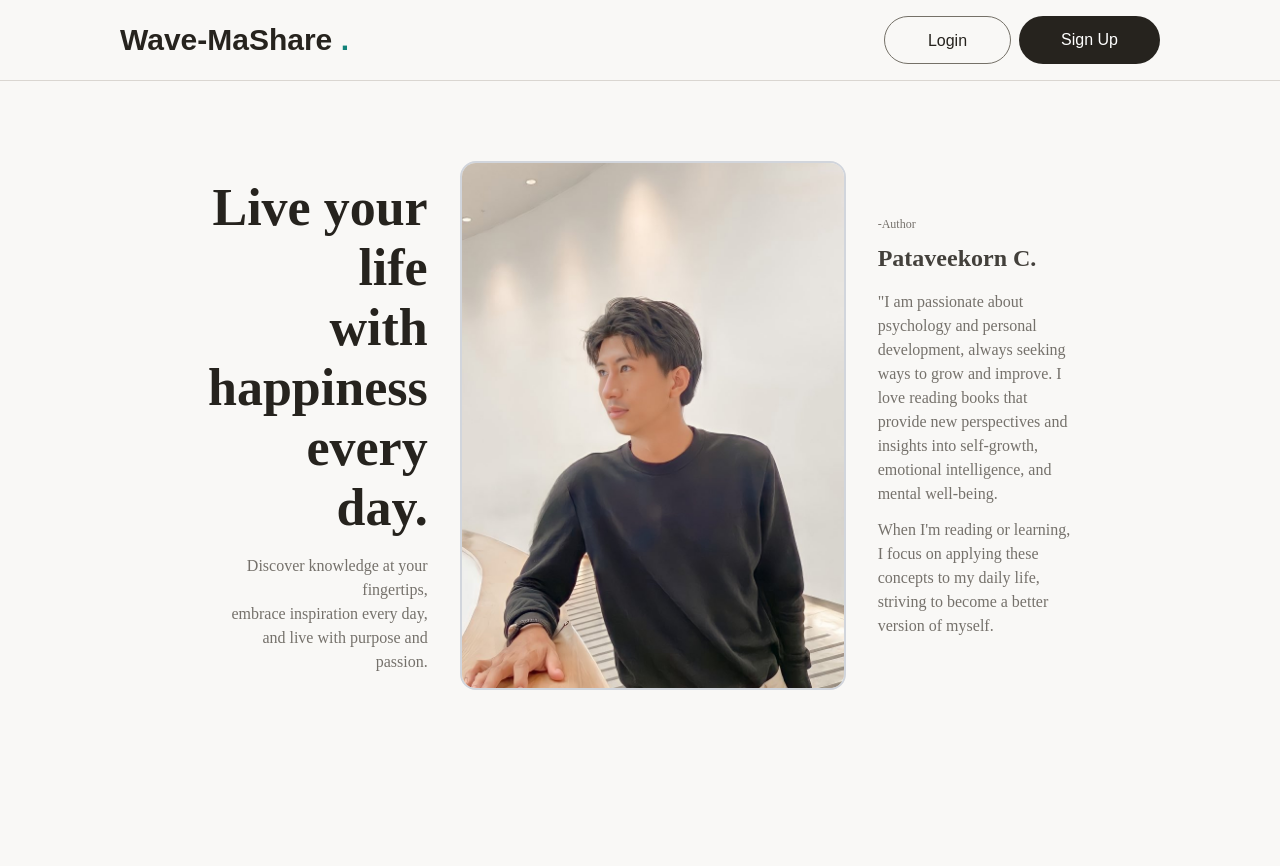
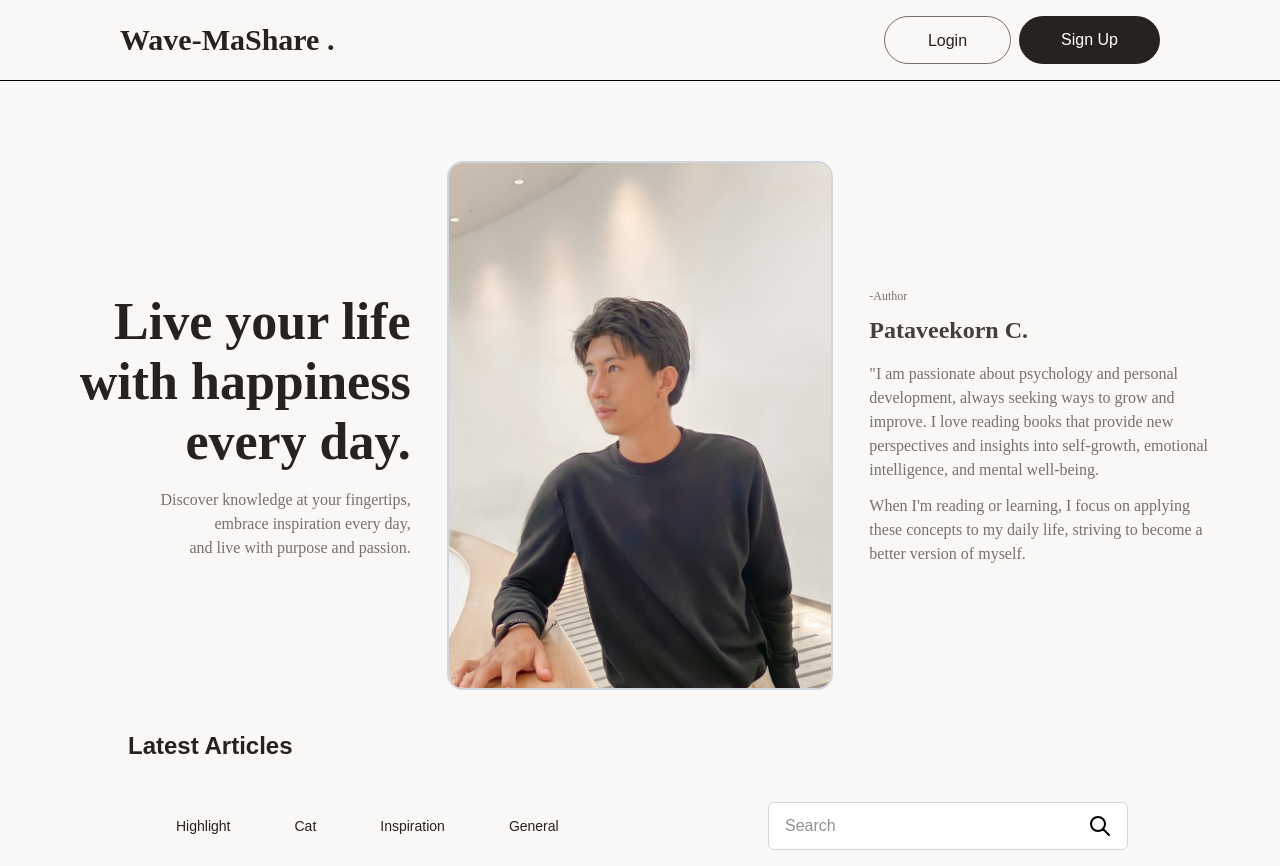
Before and after one commit to wpc41205/my-personal-blog-project, a React (Vite) app: page / in a window 1280 px wide. Before the commit the page ends 800 px from the top, so only its background shows below. Built offline with nearby package versions, Linux system fonts and the light colour scheme.

Commit message:
feat: add Articles component and related UI elements for article filtering and searching

```diff
--- a/src/App.jsx
+++ b/src/App.jsx
@@ -1,12 +1,14 @@
 import './index.css'
 import Navbar from './components/navbar'
 import HeroSection from './components/herosection'
+import Articles from './components/articles'
 
 function App() {
   return (
-    <div className="flex flex-col items-center w-full">
+    <div className="flex flex-col w-full">
       <Navbar/>
       <HeroSection/>
+      <Articles/>
     </div>
   )
 }
--- /dev/null
+++ b/src/components/Button.jsx
@@ -0,0 +1,33 @@
+import React from 'react';
+
+const Button = ({
+  children,
+  variant = 'primary',
+  size = 'medium',
+  className = '',
+  ...props
+}) => {
+  const baseClasses = 'font-medium focus:outline-none transition-colors duration-200';
+
+  const variants = {
+    primary: 'bg-[#26231E] text-white hover:bg-[#757168]',
+    secondary: 'border border-[#757168] text-[#26231E] hover:bg-[#757168] hover:text-white',
+    ghost: 'text-[#26231E] rounded-md hover:bg-[#DAD6D1]'
+  };
+
+  const sizes = {
+    small: 'px-4 py-2 text-sm',
+    medium: 'px-6 py-3 text-base h-12',
+    large: 'px-10 py-3 text-base h-12'
+  };
+
+  const buttonClasses = `${baseClasses} ${variants[variant]} ${sizes[size]} ${className}`;
+
+  return (
+    <button className={buttonClasses} {...props}>
+      {children}
+    </button>
+  );
+};
+
+export default Button;
--- /dev/null
+++ b/src/components/Icons.jsx
@@ -0,0 +1,37 @@
+import React from 'react';
+
+export const SearchIcon = ({ className = "w-6 h-6" }) => (
+  <svg
+    className={className}
+    fill="none"
+    stroke="currentColor"
+    viewBox="0 0 24 24"
+  >
+    <path strokeLinecap="round" strokeLinejoin="round" strokeWidth={2} d="M21 21l-6-6m2-5a7 7 0 11-14 0 7 7 0 0114 0z" />
+  </svg>
+);
+
+export const MenuIcon = ({ isOpen = false, className = "h-5 w-5" }) => (
+  <svg className={className} viewBox="0 0 24 24" fill="none" stroke="currentColor" strokeWidth="2" strokeLinecap="round" strokeLinejoin="round">
+    {isOpen ? (
+      <path d="M18 6L6 18M6 6l12 12" />
+    ) : (
+      <>
+        <line x1="3" y1="6" x2="21" y2="6" />
+        <line x1="3" y1="12" x2="21" y2="12" />
+        <line x1="3" y1="18" x2="21" y2="18" />
+      </>
+    )}
+  </svg>
+);
+
+export const ChevronDownIcon = ({ className = "w-5 h-5" }) => (
+  <svg
+    className={className}
+    fill="none"
+    stroke="currentColor"
+    viewBox="0 0 24 24"
+  >
+    <path strokeLinecap="round" strokeLinejoin="round" strokeWidth={2} d="M19 9l-7 7-7-7" />
+  </svg>
+);
--- /dev/null
+++ b/src/components/Input.jsx
@@ -0,0 +1,38 @@
+import React from 'react';
+
+const Input = ({
+  type = 'text',
+  placeholder = '',
+  className = '',
+  icon,
+  ...props
+}) => {
+  const baseClasses = 'px-4 border border-gray-300 rounded-md text-[#26231E] focus:outline-none focus:ring-2 focus:ring-blue-500 bg-white';
+
+  const inputClasses = `${baseClasses} ${className}`;
+
+  if (icon) {
+    return (
+      <div className="relative">
+        <input
+          type={type}
+          placeholder={placeholder}
+          className={inputClasses}
+          {...props}
+        />
+        {icon}
+      </div>
+    );
+  }
+
+  return (
+    <input
+      type={type}
+      placeholder={placeholder}
+      className={inputClasses}
+      {...props}
+    />
+  );
+};
+
+export default Input;
--- /dev/null
+++ b/src/components/Select.jsx
@@ -0,0 +1,42 @@
+import React from 'react';
+
+const Select = ({
+  options = [],
+  value,
+  onChange,
+  className = '',
+  ...props
+}) => {
+  const baseClasses = 'w-full px-4 py-3 border border-gray-300 rounded-md text-[#26231E] focus:outline-none focus:ring-2 focus:ring-blue-500 bg-white appearance-none';
+
+  const selectClasses = `${baseClasses} ${className}`;
+
+  return (
+    <div className="relative">
+      <select
+        value={value}
+        onChange={onChange}
+        className={selectClasses}
+        {...props}
+      >
+        {options.map((option) => (
+          <option key={option.value} value={option.value}>
+            {option.label}
+          </option>
+        ))}
+      </select>
+      <div className="absolute inset-y-0 right-0 flex items-center pr-3 pointer-events-none">
+        <svg
+          className="w-5 h-5 text-[#26231E]"
+          fill="none"
+          stroke="currentColor"
+          viewBox="0 0 24 24"
+        >
+          <path strokeLinecap="round" strokeLinejoin="round" strokeWidth={2} d="M19 9l-7 7-7-7" />
+        </svg>
+      </div>
+    </div>
+  );
+};
+
+export default Select;
--- /dev/null
+++ b/src/components/articles.jsx
@@ -0,0 +1,65 @@
+import React from 'react';
+import Button from './Button';
+import Input from './Input';
+import Select from './Select';
+import { SearchIcon } from './Icons';
+import { COLORS, FONTS, FILTER_OPTIONS } from '../constants';
+
+function Articles() {
+    const SearchIconButton = (
+        <button
+            type="button"
+            className="absolute right-3 top-1/2 transform -translate-y-1/2 p-1 hover:bg-gray-100 rounded-md focus:outline-none focus:ring-2 focus:ring-blue-500"
+        >
+            <SearchIcon />
+        </button>
+    );
+
+    return (
+        <div className="flex flex-col items-start justify-start w-[80vw] mx-auto">
+            <h1 className={`mt-10 text-2xl font-semibold leading-8 text-[${COLORS.primary}]`}>
+                Latest Articles
+            </h1>
+
+            {/* Filter and Search Container */}
+            <div className={`flex flex-col lg:flex-row lg:justify-between lg:items-center w-full mt-6 lg:h-20 px-4 lg:px-6 py-4 lg:py-0 rounded-lg bg-[${COLORS.lightBackground}]`}>
+                {/* Filter Buttons - Desktop */}
+                <div className="hidden lg:flex flex-wrap gap-4 mb-0">
+                    {FILTER_OPTIONS.map((option) => (
+                        <Button
+                            key={option.value}
+                            variant="ghost"
+                            size="small"
+                            className="px-6 py-2"
+                        >
+                            {option.label}
+                        </Button>
+                    ))}
+                </div>
+
+                {/* Search Input */}
+                <div className="relative w-full lg:w-auto mb-4 lg:mb-0">
+                    <Input
+                        type="text"
+                        placeholder="Search"
+                        className="w-full lg:w-[360px] h-12"
+                        icon={SearchIconButton}
+                    />
+                </div>
+
+                {/* Filter Dropdown - Mobile */}
+                <div className="lg:hidden w-full">
+                    <label className={`block text-base font-medium text-[${COLORS.primary}] mb-2`}>
+                        Category
+                    </label>
+                    <Select
+                        options={FILTER_OPTIONS}
+                        className="w-full px-4 py-3"
+                    />
+                </div>
+            </div>
+        </div>
+    );
+}
+
+export default Articles;
--- a/src/components/herosection.jsx
+++ b/src/components/herosection.jsx
@@ -3,10 +3,10 @@ import meImage from '../assets/me.jpg';
 
 const HeroSection = () => {
   return (
-    <section className="flex justify-center items-center w-full md:w-[70vw] mt-12 md:mt-20 px-4 md:px-4">
-      <div className="flex flex-col md:flex-row w-full gap-y-8">
+    <section className="flex justify-center items-center w-full mt-12 md:mt-20 px-4 mx-auto">
+      <div className="flex flex-col md:flex-row w-full max-w-7xl gap-y-8 justify-center items-center">
         {/* Left Section - Inspiring Text */}
-        <div className="flex-1 flex flex-col justify-center items-center md:items-end md:pr-4">
+        <div className="flex-1 flex flex-col justify-center items-center md:items-end md:pr-4 max-w-md">
           <h1 className="text-[52px] leading-[60px] font-semibold text-[#26231E] text-center md:text-right mb-4 font-['Poppins'] max-w-[540px] md:max-w-[347px]">
             Live your life <br />
             with happiness <br />
@@ -20,17 +20,17 @@ const HeroSection = () => {
         </div>
 
         {/* Center Section - Image */}
-        <div className="flex-1 flex justify-center items-center md:px-4 mb-8 md:mb-0">
+        <div className="flex-1 flex justify-center items-center md:px-4 mb-8 md:mb-0 max-w-md">
           <div className="w-[386px] h-[529px] rounded-2xl border-2 border-gray-300 overflow-hidden">
             <img src={meImage} alt="Profile" className="w-full h-full object-cover" loading="lazy" />
           </div>
         </div>
 
         {/* Right Section - Author Information */}
-        <div className="flex-1 flex flex-col justify-center items-start md:items-start md:pl-4">
+        <div className="flex-1 flex flex-col justify-center items-center md:items-start md:pl-4 max-w-md">
           <div className="text-xs font-medium text-[#75716B] mb-2 leading-5 font-['Poppins']">-Author</div>
           <h2 className="text-2xl font-semibold text-[#43403B] mb-4 leading-8 font-['Poppins']">Pataveekorn C.</h2>
-          <div className="space-y-3 text-[#75716B] max-w-[540px] md:max-w-[347px] text-left md:text-left">
+          <div className="space-y-3 text-[#75716B] max-w-[540px] md:max-w-[347px] text-center md:text-left">
             <p className="text-base font-medium leading-6 font-['Poppins']">
               "I am passionate about psychology and personal development,
               always seeking ways to grow and improve.
--- a/src/components/navbar.jsx
+++ b/src/components/navbar.jsx
@@ -1,4 +1,7 @@
 import React, { useState } from 'react'
+import Button from './Button'
+import { MenuIcon } from './Icons'
+import { COLORS, FONTS, SPACING } from '../constants'
 
 const Navbar = () => {
   const [isMenuOpen, setIsMenuOpen] = useState(false)
@@ -6,41 +9,57 @@ const Navbar = () => {
   const toggleMenu = () => setIsMenuOpen((prev) => !prev)
 
   return (
-    <header className="flex flex-col w-screen bg-[#F9F8F6] border-b border-[#DAD6D1]">
-      <div className="flex justify-between items-center h-[64px] md:h-[80px] pt-4 pr-4 pb-4 pl-4 md:pr-[120px] md:pl-[120px]">
+    <header className={`flex flex-col w-screen bg-[${COLORS.background}] border-b border-[${COLORS.border}]`}>
+      <div className={`flex justify-between items-center h-[64px] md:h-[80px] pt-4 pr-4 pb-4 pl-4 md:pr-[120px] md:pl-[120px]`}>
         <div className="flex gap-6">
-          <h1 className="text-[#26231E] text-2xl md:text-3xl font-poppins font-bold">Wave-MaShare <span className="text-[#128279]">.</span></h1>
+          <h1 className={`text-[${COLORS.primary}] text-2xl md:text-3xl ${FONTS.poppins} font-bold`}>
+            Wave-MaShare <span className={`text-[${COLORS.accent}]`}>.</span>
+          </h1>
         </div>
         <div className="hidden md:flex gap-2">
-          <button className="w-[127px] h-12 px-10 py-3 rounded-[999px] border border-[#757168] text-[#26231E] hover:bg-[#757168] hover:text-white">Login</button>
-          <button className="w-[141px] h-12 px-10 py-3 rounded-[999px] bg-[#26231E] text-white hover:bg-[#757168]">Sign Up</button>
+          <Button
+            variant="secondary"
+            size="large"
+            className="w-[127px] rounded-[999px]"
+          >
+            Login
+          </Button>
+          <Button
+            variant="primary"
+            size="large"
+            className="w-[141px] rounded-[999px]"
+          >
+            Sign Up
+          </Button>
         </div>
         <button
           aria-label="Toggle menu"
           aria-expanded={isMenuOpen}
           onClick={toggleMenu}
-          className="md:hidden inline-flex items-center justify-center w-10 h-10 rounded-md border border-[#DAD6D1] text-[#26231E]"
+          className={`md:hidden inline-flex items-center justify-center w-10 h-10 rounded-md border border-[${COLORS.border}] text-[${COLORS.primary}]`}
         >
           <span className="sr-only">Open main menu</span>
-          <svg className="h-5 w-5" viewBox="0 0 24 24" fill="none" stroke="currentColor" strokeWidth="2" strokeLinecap="round" strokeLinejoin="round">
-            {isMenuOpen ? (
-              <path d="M18 6L6 18M6 6l12 12" />
-            ) : (
-              <>
-                <line x1="3" y1="6" x2="21" y2="6" />
-                <line x1="3" y1="12" x2="21" y2="12" />
-                <line x1="3" y1="18" x2="21" y2="18" />
-              </>
-            )}
-          </svg>
+          <MenuIcon isOpen={isMenuOpen} />
         </button>
       </div>
 
       {/* Mobile menu */}
       {isMenuOpen && (
-        <div className="md:hidden flex flex-col items-center gap-2 pt-4 pr-4 pb-4 pl-4 border-t border-[#DAD6D1] bg-[#F9F8F6]">
-          <button className="w-[327px] h-[48px] px-[40px] py-[12px] rounded-[999px] border border-[#757168] text-[#26231E] hover:bg-[#757168] hover:text-white">Login</button>
-          <button className="w-[327px] h-[48px] px-[40px] py-[12px] rounded-[999px] bg-[#26231E] text-white hover:bg-[#757168]">Sign Up</button>
+        <div className={`md:hidden flex flex-col items-center gap-2 pt-4 pr-4 pb-4 pl-4 border-t border-[${COLORS.border}] bg-[${COLORS.background}]`}>
+          <Button
+            variant="secondary"
+            size="large"
+            className="w-[327px] rounded-[999px]"
+          >
+            Login
+          </Button>
+          <Button
+            variant="primary"
+            size="large"
+            className="w-[327px] rounded-[999px]"
+          >
+            Sign Up
+          </Button>
         </div>
       )}
     </header>
--- /dev/null
+++ b/src/constants/index.js
@@ -0,0 +1,46 @@
+// Color constants
+export const COLORS = {
+  primary: '#26231E',
+  secondary: '#757168',
+  accent: '#128279',
+  lightGray: '#75716B',
+  mediumGray: '#43403B',
+  background: '#F9F8F6',
+  lightBackground: '#F5F3F0',
+  border: '#DAD6D1',
+  white: '#FFFFFF'
+};
+
+// Typography constants
+export const FONTS = {
+  poppins: 'font-[\'Poppins\']'
+};
+
+// Spacing constants
+export const SPACING = {
+  containerPadding: 'px-4 md:pr-[120px] md:pl-[120px]',
+  sectionPadding: 'px-4',
+  cardPadding: 'px-4 py-4'
+};
+
+// Button variants
+export const BUTTON_VARIANTS = {
+  PRIMARY: 'primary',
+  SECONDARY: 'secondary',
+  GHOST: 'ghost'
+};
+
+// Button sizes
+export const BUTTON_SIZES = {
+  SMALL: 'small',
+  MEDIUM: 'medium',
+  LARGE: 'large'
+};
+
+// Filter options for articles
+export const FILTER_OPTIONS = [
+  { value: 'highlight', label: 'Highlight' },
+  { value: 'cat', label: 'Cat' },
+  { value: 'inspiration', label: 'Inspiration' },
+  { value: 'general', label: 'General' }
+];
```
